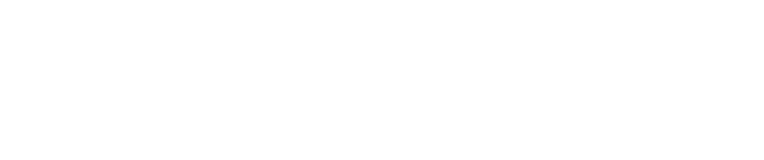
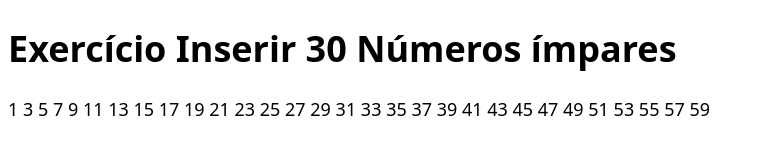
Before and after one commit to LucasFerreiraSantos/atividadePraticaVI_estruturasCondicionaisRepeticao, a plain HTML site: page exer6/index.html in a window 1280 px wide. Shown: the whole page, without its empty margins (0-764 px from the left). Drawn offline with Linux system fonts and the light colour scheme.

Commit message:
feito o exer6

```diff
--- a/exer6/index.html
+++ b/exer6/index.html
@@ -3,11 +3,11 @@
 <head>
   <meta charset="UTF-8">
   <meta name="viewport" content="width=device-width, initial-scale=1.0">
-  <title>Document</title>
+  <title>Exercício Inserir 30 Números ímpares</title>
   <link rel="stylesheet" href="../style.css">
 </head>
 <body>
-  <h1></h1>
+  <h1>Exercício Inserir 30 Números ímpares</h1>
   <script src="./index.js"></script>
 </body>
 </html>
--- a/exer6/index.js
+++ b/exer6/index.js
@@ -1,3 +1,7 @@
-
+let contagemNumeros = 30
+for(let i = 1; i <= contagemNumeros; i+=2){
+  document.write(`${i} `)
+  contagemNumeros++
+}
 
 // 6. Insira no html 30 ( trinta ) números ímpares.
```
